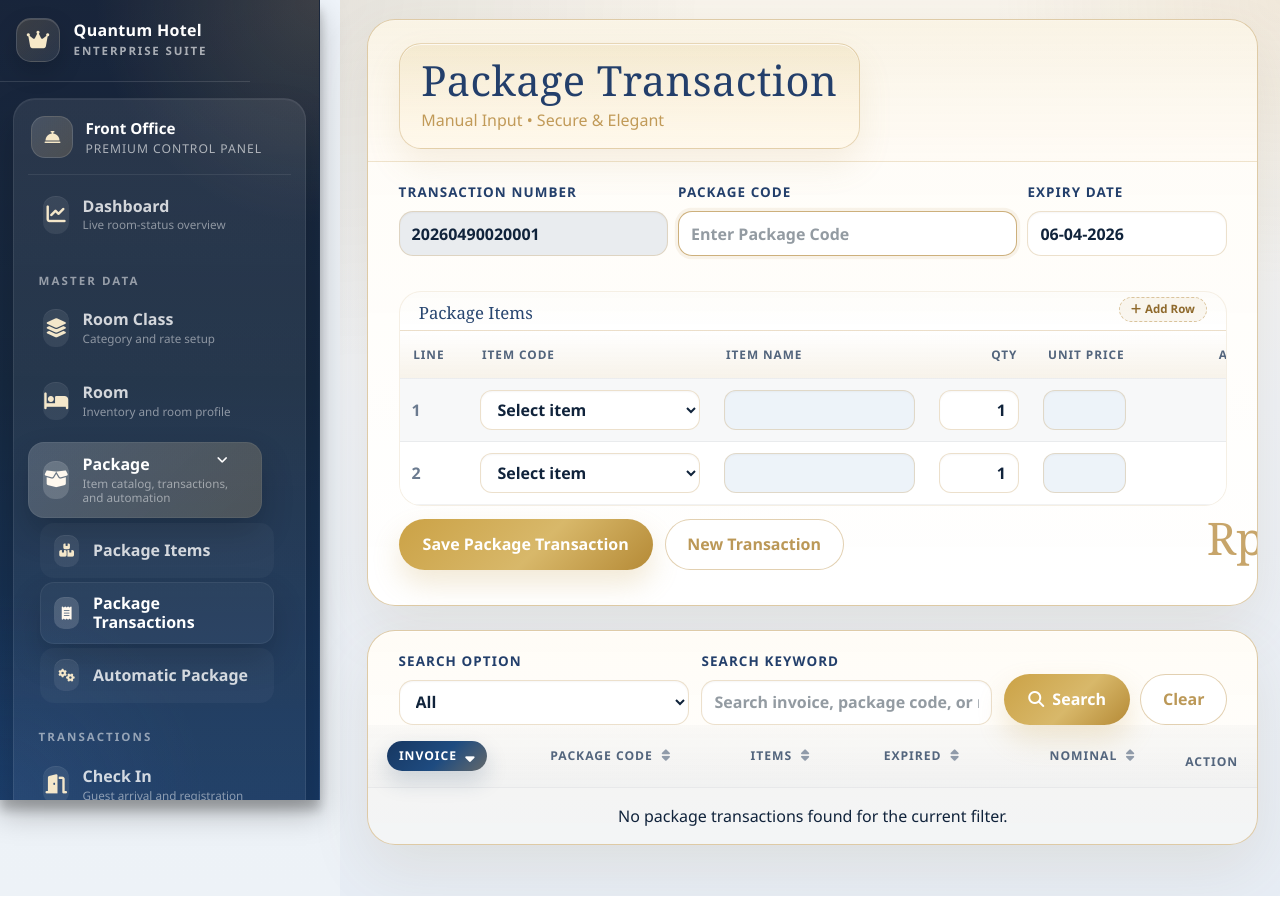
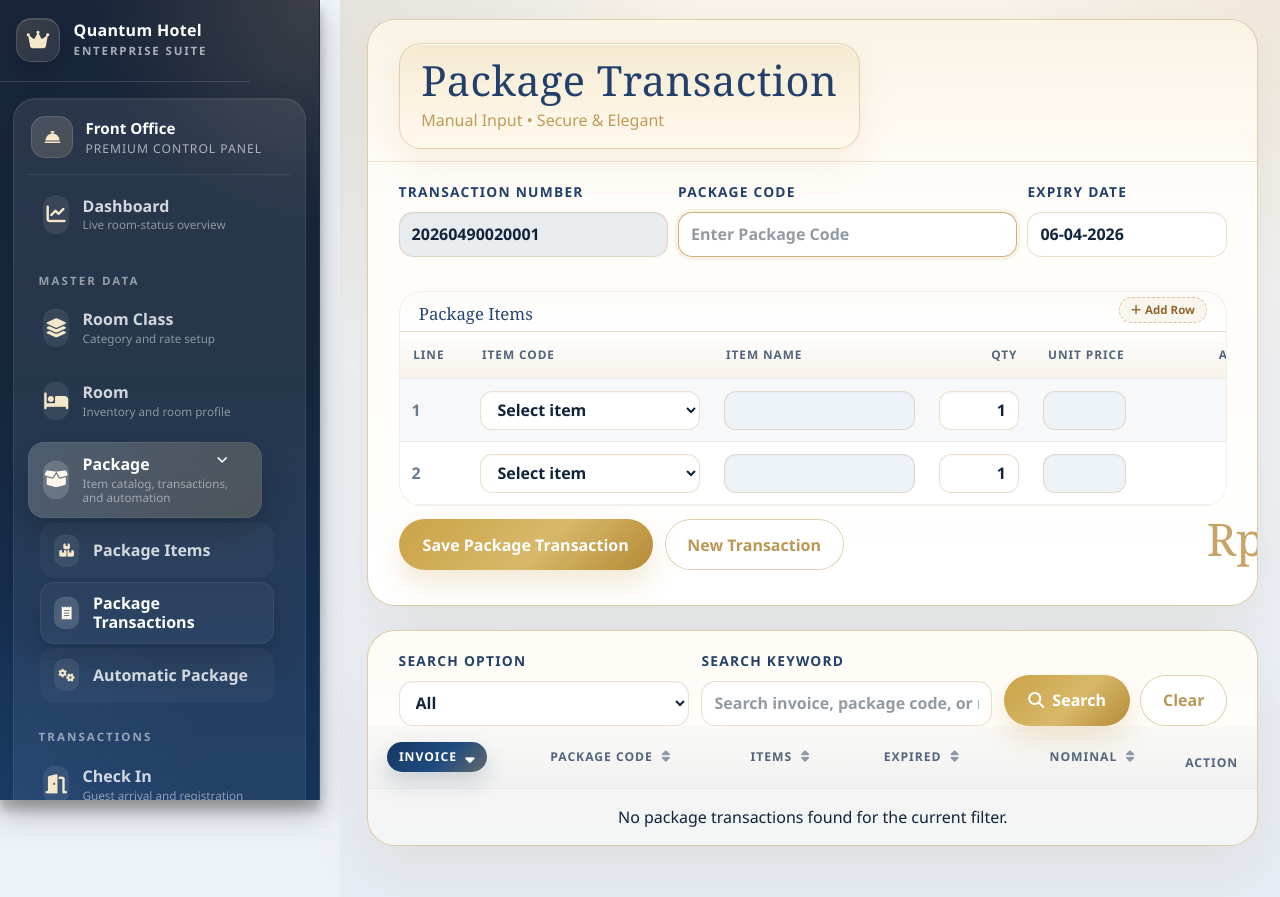
Before and after one commit to casmidi/quantumhotel, a Laravel app: page /menu-package-transaction in a window 1280 px wide. Run offline with Laravel 12, Linux system fonts and the light colour scheme; a user stored in the database is signed in; data comes from the database, SQL or seed files in the repository; data that the repository does not hold is empty; some libraries are stand-ins or nearby versions.

Commit message:
style(package): bolden navy form labels

```diff
--- a/resources/views/package/transaction.blade.php
+++ b/resources/views/package/transaction.blade.php
@@ -63,7 +63,7 @@
 .package-shell-subtitle { margin:.45rem 0 0; font-size:1rem; color:#c19a58; }
 .package-shell-body { padding:1.25rem 1.9rem 1.75rem; }
 .package-form-head { margin-bottom:1.15rem; }
-.package-label { display:block; font-size:.84rem; font-weight:800; text-transform:uppercase; letter-spacing:.08em; color:#233f6b; margin-bottom:.55rem; }
+.package-label { display:block; font-size:.86rem; font-weight:900; text-transform:uppercase; letter-spacing:.09em; color:#233f6b; margin-bottom:.55rem; }
 .package-input, .package-select { height:calc(2.7rem + 2px); border-radius:14px; border:1px solid rgba(199,165,106,.34); box-shadow:inset 0 1px 2px rgba(16,35,59,.04); background:rgba(255,255,255,.95); color:#10233b; font-weight:600; }
 .package-input:focus, .package-select:focus { border-color:rgba(199,165,106,.88); box-shadow:0 0 0 .2rem rgba(199,165,106,.12); }
 .package-actions { display:flex; align-items:center; justify-content:space-between; gap:1rem; margin-top:0; flex-wrap:wrap; }
```
